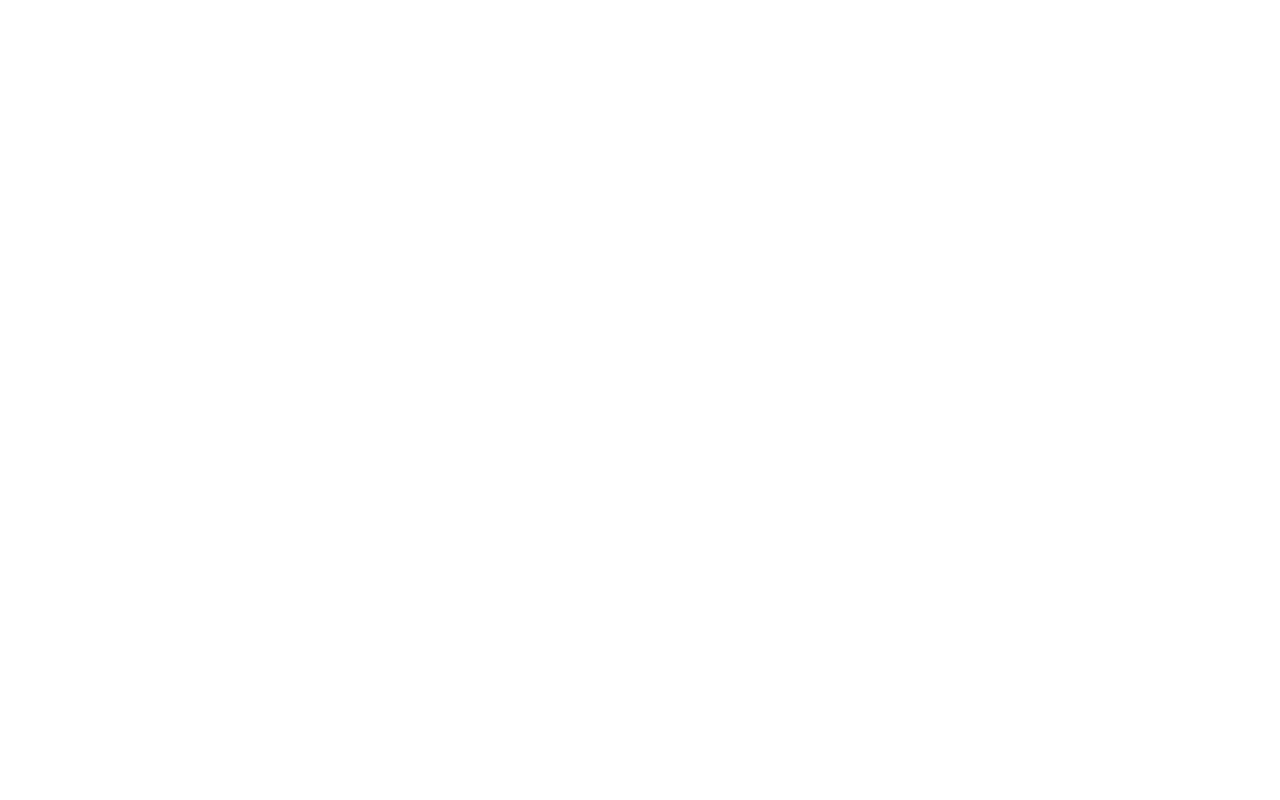
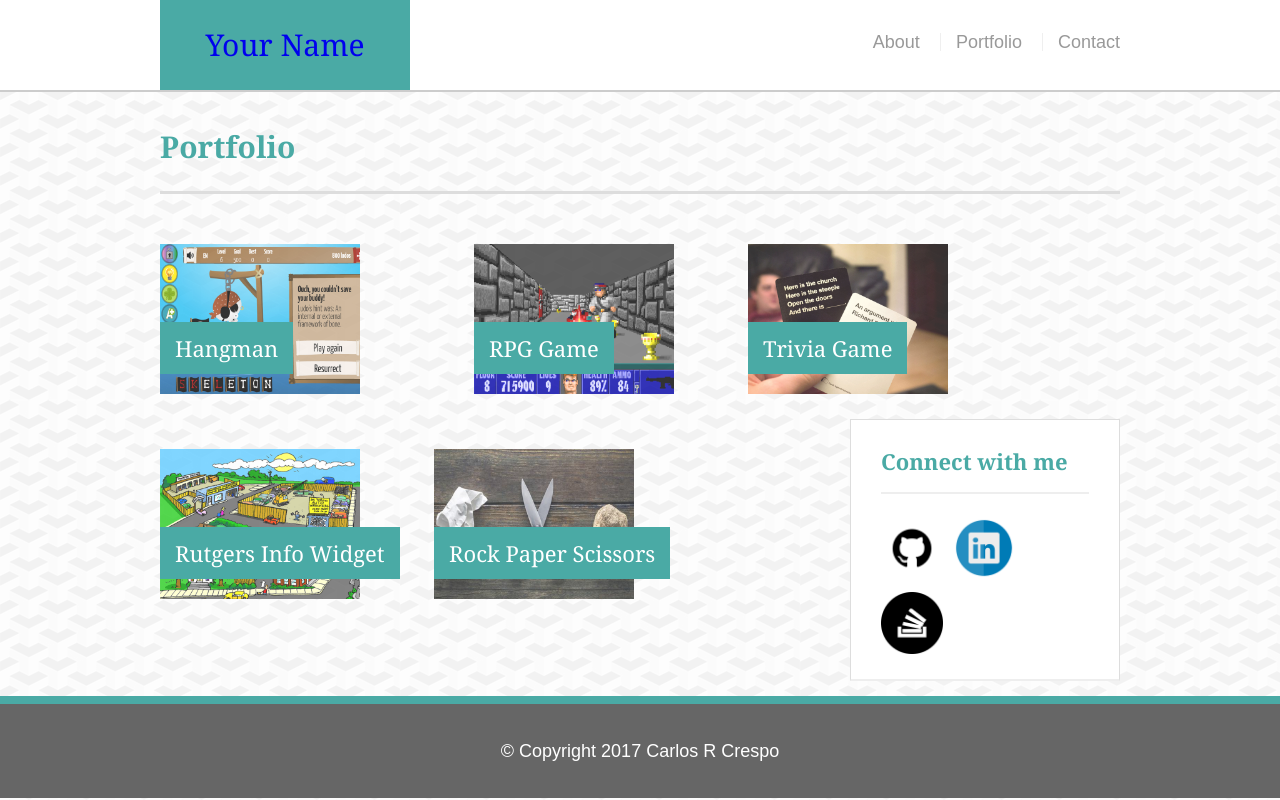
Before and after one commit to carlosrcrespo/portfolio_homework1, a plain HTML site: page portfolio.html in a window 1280 px wide. Drawn offline with Linux system fonts and the light colour scheme.

Commit message:
initial site files

```diff
--- a/assets/css/style.css
+++ b/assets/css/style.css
@@ -0,0 +1,222 @@
+* {
+box-sizing: border-box;
+}
+
+body {
+background: url('../images/concrete_seamless.png');
+font-size: 18px;
+line-height: 34px;
+font-family: 'Arial', 'Helvetica Neue', Helvetica, sans-serif;
+color: #777;
+}
+
+.container {
+	width: 100%;
+	max-width: 960px;
+	margin: 0 auto;
+	clear: both;
+}
+
+h1, h2, h3, p {
+	margin-bottom: 20px;
+}
+
+p:last-child {
+	margin-bottom: 0px;
+}
+
+h1, h2, h3 {
+	font-family: 'Georgia', Times, Times New Roman, serif;
+	font-weight: 700;
+	color: #4aaaa5;
+}
+
+h1 {
+	font-size: 30px;
+	line-height: 49px;
+	border-bottom: 3px solid #ddd;
+	padding-bottom: 20px;
+}
+
+h2, h3 {
+	font-size: 22px;
+}
+
+/*header*/
+
+#masthead {
+	background: #fff;
+	margin: 0 0 30px;
+	z-index: 99;
+	color: #fff;
+	overflow: auto;
+	border-bottom: 2px solid #ccc;
+	position: fixed
+	width: 100%;
+}
+
+#logo {
+	width: 250px;
+	height: 90;
+	background: #4aaaa5;
+	float: left;
+	font-family: 'Georgia', Times, Times New Roman, serif;
+	text-align: center;
+	line-height: 90px;
+	color: #fff
+	font-weight: 700;
+	font-size: 30px;
+	text-decoration: none;
+}
+
+nav {
+	float: right;
+	margin-top: 25px;
+}
+
+nav a {
+	color: #999;
+	text-decoration: none;
+	margin-left: 15px;
+	display: inline-block;
+	border-left: 1px solid #efefef;
+	padding-left: 15px;
+	line-height: 18px;
+}
+
+nav a:first-child {
+	border-left: 0 none;
+}
+/*main*/
+#main-container {
+	padding-top: 130px;
+}
+
+.main-section {
+	background: #fff;
+	padding: 30px;
+	margin: 0 0 40px 0;
+	width: 100%;
+	max-width: 650px;
+	float: left;
+	border: 1px solid #ddd;
+}
+
+.auth-image {
+	width: 200px;
+	height: auto;
+	margin-top: 10px;
+	float: left;
+	margin-right: 25px;
+}
+
+/*sidebar*/
+.sidebar {
+	background: #fff;
+	padding: 30px;
+	width: 100%;
+	max-width: 270px;
+	float: right;
+	border: 1px solid #ddd;
+	margin-bottom: 20px;
+}
+
+h3, .sidebar, h2 {
+	border-bottom: 2px solid #eee;
+	padding-bottom: 20px;
+	margin-bottom: 15px;
+	line-height: 22px;
+}
+
+.social {
+	width: 62px;
+	height: 62px;
+	margin-top: 8px;
+	margin-right: 5px;
+}
+
+.social: last-child {
+	margin-right: 0;
+}
+
+/*footer*/
+
+footer {
+	background: #666;
+	color: #fff;
+	padding: 30PX 0;
+	clear: both;
+	border-top: 8px solid #4aaaa5;
+	color: #ccc
+	font-size: 12px;
+	text-align: center;
+}
+
+/*portfolio*/
+.work {
+	width: 274px;
+	overflow: auto;
+	position: relative;
+	float: left;
+	margin: 20px 0 25px;
+}
+
+.work:nth-child(even) {
+	margin-right: 40px;
+}
+
+.work img {
+	width: 100%
+	border: 0 none;
+	opacity: .8;
+}
+
+.work h3 {
+	border-bottom: 0;
+	background: #4aaaa5;
+	color: #fff;
+	text-align: center;
+	position: absolute;
+	bottom: 20px;
+	padding: 15px;
+	width: 100%
+	line-height: 30px;
+	margin-bottom: 0;
+	font-weight: 300;
+}
+
+/*contact*/
+
+#contact-form ul {
+	margin-bottom: 20px;
+}
+
+label,
+input[type=text],
+input[type=email],
+textarea {
+	display: block;
+	width: 100%;
+}
+
+input[type=text],
+input[type=email],
+textarea {
+	height: 35px;
+	border: 1px solid #ddd;
+	padding: : 0 10px;
+	font-size: 14px;
+}
+
+textarea {
+	height: 200px;
+}
+
+input[type=submit] {
+	background: #4aaaa5;
+	border: 0 none;
+	color: #fff;
+	font-size: 18px;
+	padding: 10px 30px;
+	cursor: pointer;
+}
--- a/portfolio.html
+++ b/portfolio.html
@@ -1,10 +1,72 @@
-<!DOCTYPE>
+<!DOCTYPE html>
 <!DOCTYPE html>
 <html>
 <head>
-	<title></title>
+	<title>Portfolio</title>
+	<link rel="stylesheet" type="text/css" href="assets/css/reset.css">
+	<link rel="stylesheet" type="text/css" href="assets/css/style.css">
 </head>
 <body>
+	<header id="masthead">
+		<div class="container">
+			<a href="index.html" id="logo">Your Name</a>
+			<nav>
+				<a href="index.html">About</a>
+				<a href="portfolio.html">Portfolio</a>
+				<a href="contact.html">Contact</a>
+			</nav>
+		</div>
+	</header>
+
+
+	<div id="main container" class="container">
+		<section class="main-container">
+			<h1>Portfolio</h1>
+
+				<div class="work">
+					<img src="assets/images/hangman.jpg" class="auth-image" alt="hangman">
+
+					<h3>Hangman</h3>
+				</div>
+				<div class="work">
+					<img src="assets/images/rpg_game.jpg" class="auth-image" alt="RPG Game">
+
+					<h3>RPG Game</h3>
+				</div>
+				<div class="work">
+					<img src="assets/images/trivia.jpg" class="auth-image" alt="Trivia Game">
+
+					<h3>Trivia Game</h3>
+				</div>
+				<div class="work">
+					<img src="assets/images/widget.jpg" class="auth-image" alt="Rutgers Info Widget">
+
+					<h3>Rutgers Info Widget</h3>
+				</div>
+				<div class="work">
+					<img src="assets/images/rock.jpg" class="auth-image" alt="Rock Paper Scissors">
+
+					<h3>Rock Paper Scissors</h3>
+				</div>
+		</section>
+
+		<section class="sidebar">
+			<div id="connect">
+				<h2>Connect with me</h2>
+
+				<img src="assets/images/github-128.png" class="social" alt="Github">
+				<img src="assets/images/Linkedin-128.png" class="social" alt="Linkedin">
+				<img src="assets/images/stackoverflow-128.png" class="social" alt="Stack Overflow">
+			</div>
+		</section>
+	</div>
+
+	<footer>
+		<div class="container">
+			&copy; Copyright 2017 Carlos R Crespo
+		</div>
+	</footer>
+
 
 </body>
 </html>
```
Also changed, not shown: contact.html (+59 -2 lines), index.html (+44 -2 lines), assets/images/carlospic.jpg (added), assets/images/concrete_seamless.png (added), assets/images/github-128.png (added), assets/images/hangman.jpg (added), assets/images/linkedin-128.png (added), assets/images/rock.jpg (added), assets/images/rpg_game.jpg (added), assets/images/samplepic.jpg (added), assets/images/stackoverflow-128.png (added), assets/images/trivia.jpg (added), assets/images/widget.jpg (added), 3 other files.
